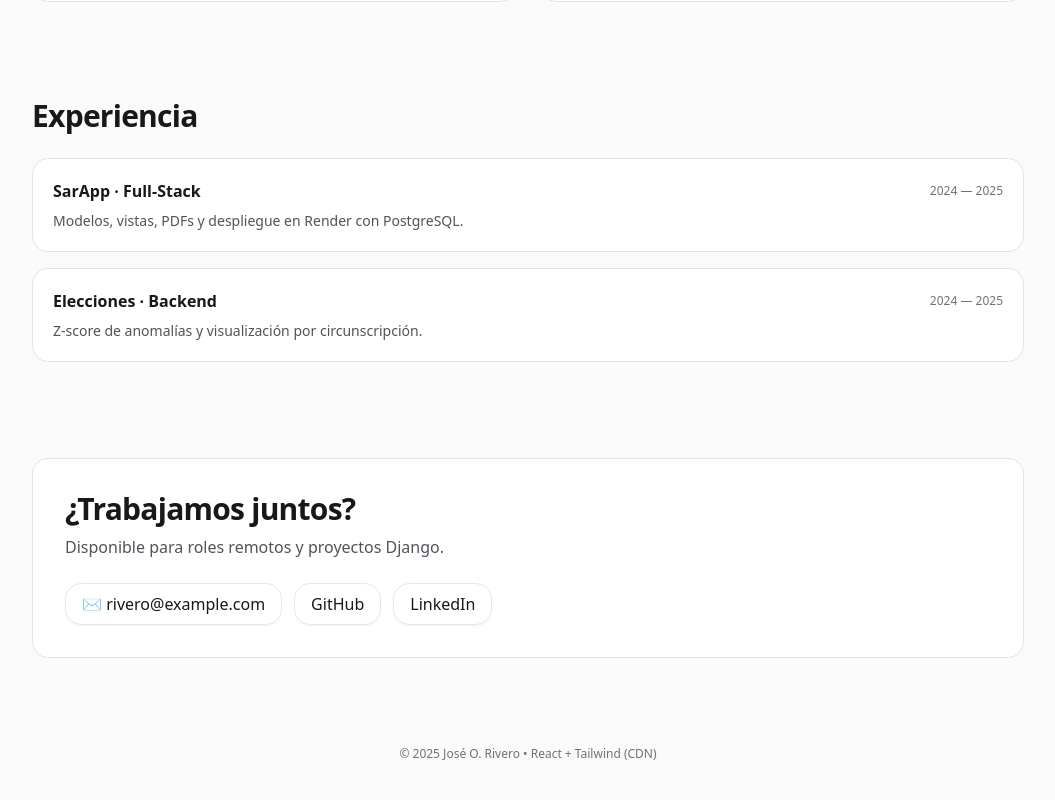
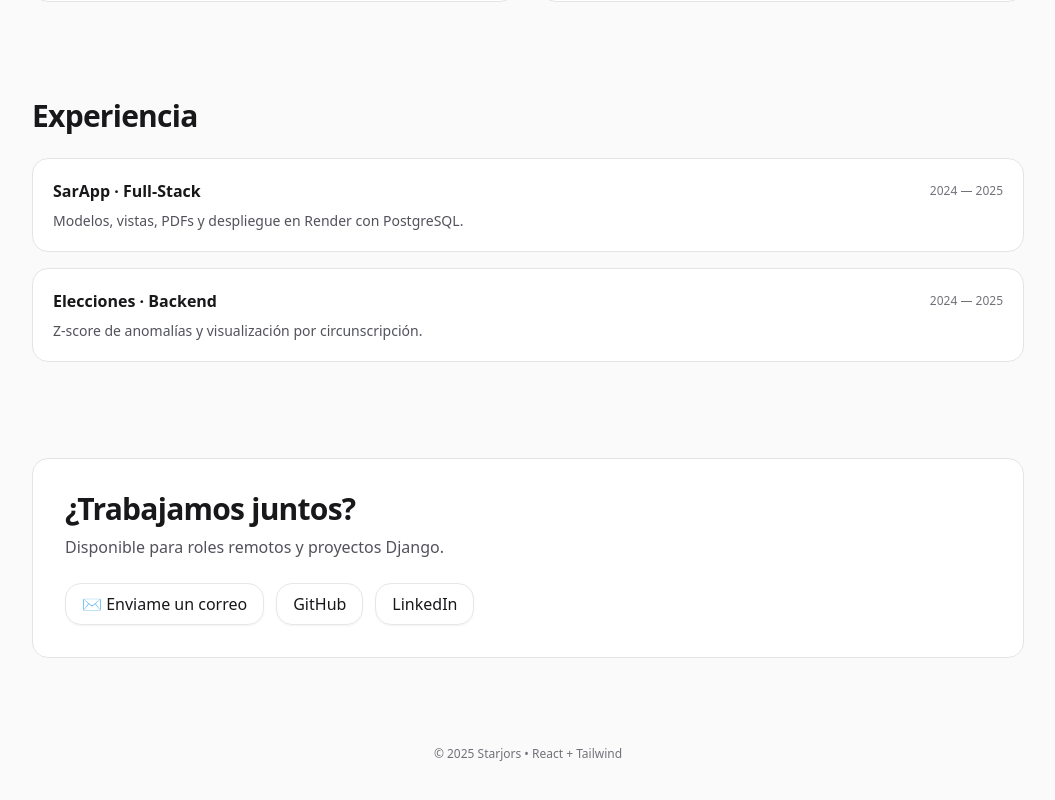
Before and after one commit to StarJors/portafolio, a React (Vite) app: page / in a window 1280 px wide. Shown: the part 1377-2177 px from the top of the page, without its empty margins (112-1167 px from the left). Built offline with nearby package versions, Linux system fonts and the light colour scheme.

Commit message:
adjuto CV

```diff
--- a/src/Portfolio.jsx
+++ b/src/Portfolio.jsx
@@ -27,10 +27,10 @@ export default function Portfolio() {
           <a href="#proyectos" className="inline-flex items-center rounded-2xl px-4 py-2 border shadow-sm hover:shadow bg-white">
             Ver proyectos ➜
           </a>
-          <a href="/CV_Jose_Rivero.pdf" download className="inline-flex items-center rounded-2xl px-4 py-2 border shadow-sm hover:shadow bg-white">
+          <a href="/CV_Jose_Orlando_Rivero_Suarez.pdf" download className="inline-flex items-center rounded-2xl px-4 py-2 border shadow-sm hover:shadow bg-white">
             ⬇️ Descargar CV
           </a>
-          <a href="mailto:rivero@example.com" className="inline-flex items-center rounded-2xl px-4 py-2 border shadow-sm hover:shadow bg-white">
+          <a href="mailto:joseriverosuarez95@gmail.com" className="inline-flex items-center rounded-2xl px-4 py-2 border shadow-sm hover:shadow bg-white">
             ✉️ Contactar
           </a>
         </div>
@@ -147,15 +147,15 @@ export default function Portfolio() {
           <h2 className="text-3xl font-bold tracking-tight">¿Trabajamos juntos?</h2>
           <p className="mt-2 text-zinc-600">Disponible para roles remotos y proyectos Django.</p>
           <div className="mt-6 flex flex-wrap gap-3">
-            <a href="mailto:rivero@example.com" className="rounded-2xl px-4 py-2 border shadow-sm hover:shadow">✉️ rivero@example.com</a>
-            <a href="https://github.com/StarJors" target="_blank" rel="noreferrer" className="rounded-2xl px-4 py-2 border shadow-sm hover:shadow">GitHub</a>
-            <a href="https://www.linkedin.com/" target="_blank" rel="noreferrer" className="rounded-2xl px-4 py-2 border shadow-sm hover:shadow">LinkedIn</a>
+            <a href="joseriverosuarez95@gmail.com" className="rounded-2xl px-4 py-2 border shadow-sm hover:shadow">✉️ Enviame un correo</a>
+            <a href="mailto:https://github.com/StarJors" target="_blank" rel="noreferrer" className="rounded-2xl px-4 py-2 border shadow-sm hover:shadow">GitHub</a>
+            <a href="https://www.linkedin.com/in/starjors" target="_blank" rel="noreferrer" className="rounded-2xl px-4 py-2 border shadow-sm hover:shadow">LinkedIn</a>
           </div>
         </div>
       </section>
 
       <footer className="py-10 text-center text-xs text-zinc-500">
-        © {new Date().getFullYear()} José O. Rivero • React + Tailwind (CDN)
+        © {new Date().getFullYear()} Starjors • React + Tailwind
       </footer>
     </div>
   );
```
Also changed, not shown: 1 other file (tests, documents, lock files or other folders).
